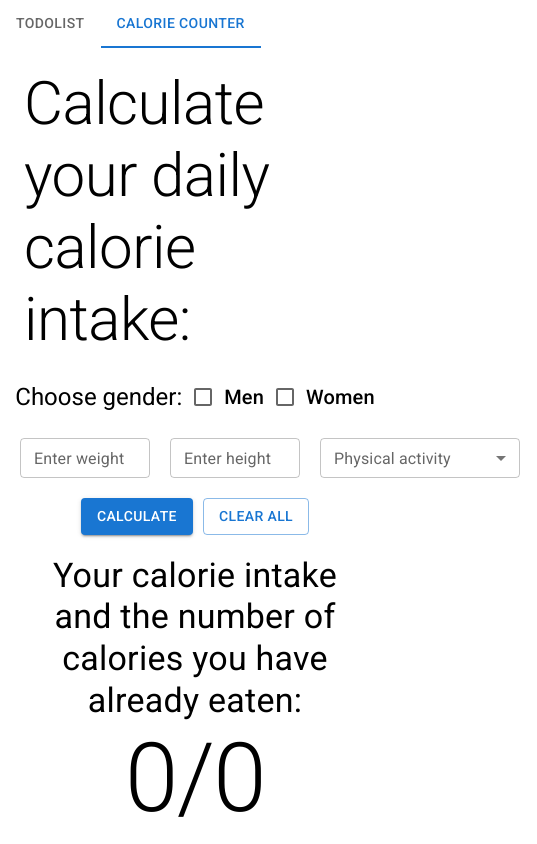
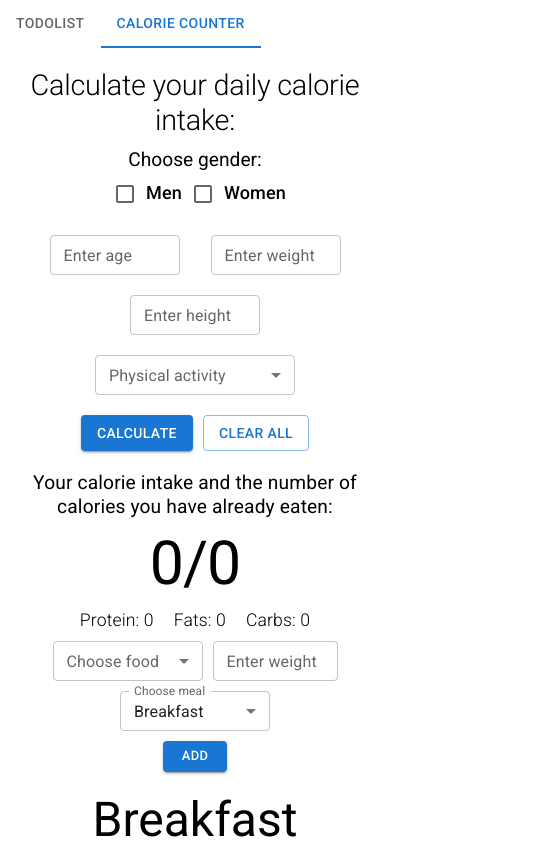
Before and after one commit to kittensgit/my-todo, a React (Create React App) app: page /calorie in a window 390 px wide. Shown: the top 844 px of the page, 537 px wide, since content can reach past the window. Built offline with nearby package versions, Linux system fonts and the light colour scheme.

Commit message:
adaptive of calorie page

```diff
--- a/src/components/meal/meals/MealForm.jsx
+++ b/src/components/meal/meals/MealForm.jsx
@@ -42,7 +42,8 @@ const MealForm = ({
     };
 
     return (
-        <Box sx={{ display: 'flex', gap: '10px', justifyContent: 'center' }}>
+        <Box className="meal-form">
+            <Box className="meal-form-fields">
                 <TextField
                     sx={{ width: '150px' }}
                     select
@@ -82,6 +83,7 @@ const MealForm = ({
                     <MenuItem value="Lunch">Lunch</MenuItem>
                     <MenuItem value="Dinner">Dinner</MenuItem>
                 </TextField>
+            </Box>
             <Button size="small" variant="contained" onClick={handleAddClick}>
                 Add
             </Button>
--- a/src/components/meal/meals/Meals.jsx
+++ b/src/components/meal/meals/Meals.jsx
@@ -116,7 +116,7 @@ const Meals = ({
     };
 
     return (
-        <Box className="meals">
+        <Box>
             <MealForm
                 addSelectedFood={addSelectedFood}
                 selectedFood={selectedFood}
@@ -129,12 +129,7 @@ const Meals = ({
                 selectedMealName={selectedMealName} // Передаем выбранное имя приема пищи
                 setSelectedMealName={setSelectedMealName} // Функция для обновления имени приема пищи
             />
-            <Box
-                sx={{
-                    display: 'flex',
-                    justifyContent: 'space-between',
-                }}
-            >
+            <Box className="meals">
                 {mealNames.map((mealName) => (
                     <Meal
                         key={mealName} // Важно добавить ключ для каждого компонента в маппинге
--- a/src/components/meal/normaCalorie/CheckboxWithLabel.jsx
+++ b/src/components/meal/normaCalorie/CheckboxWithLabel.jsx
@@ -5,7 +5,7 @@ const CheckboxWithLabel = ({ checked, onChange, label }) => {
     return (
         <Box sx={{ display: 'flex', alignItems: 'center' }}>
             <Checkbox checked={checked} onChange={onChange} />
-            <Typography variant="h6">{label}</Typography>
+            <h6 className="subtitle-gender">{label}</h6>
         </Box>
     );
 };
--- a/src/components/meal/normaCalorie/NormaCalorie.jsx
+++ b/src/components/meal/normaCalorie/NormaCalorie.jsx
@@ -42,47 +42,22 @@ const NormaCalorie = ({
             flexDirection={'column'}
             mx={3}
         >
-            <Typography
-                sx={{
-                    marginTop: '20px',
-                    marginBottom: '20px',
-                }}
-                variant="h2"
-            >
-                Calculate your daily calorie intake:
-            </Typography>
+            <h2 className="title1">Calculate your daily calorie intake:</h2>
             <NormaCalorieForm
                 saveBMRToNormaCalorie={saveBMRToNormaCalorie}
                 clearNormaCalorie={clearNormaCalorie}
             />
-            <Typography
-                sx={{
-                    marginTop: '20px',
-                    textAlign: 'center',
-                }}
-                variant="h4"
-            >
+            <h4 className="title2">
                 Your calorie intake and the number of calories you have already
                 eaten:
-            </Typography>
-            <Typography
-                sx={{
-                    marginBottom: '10px',
-                }}
-                variant="h1"
-            >
+            </h4>
+            <h1 className="title-calorie">
                 {eatenCalorie}/{normaCalorie}
-            </Typography>
+            </h1>
             <Box display={'flex'} justifyContent={'center'} gap={'20px'}>
-                <Typography variant="h4" mb={3}>
-                    Protein: {eatenProtein}
-                </Typography>
-                <Typography variant="h4" mb={3}>
-                    Fats: {eatenFats}
-                </Typography>
-                <Typography variant="h4" mb={3}>
-                    Carbs: {eatenCarbs}
-                </Typography>
+                <h4 className="title-pfc">Protein: {eatenProtein}</h4>
+                <h4 className="title-pfc">Fats: {eatenFats}</h4>
+                <h4 className="title-pfc">Carbs: {eatenCarbs}</h4>
             </Box>
         </Box>
     );
--- a/src/components/meal/normaCalorie/NormaCalorieForm.jsx
+++ b/src/components/meal/normaCalorie/NormaCalorieForm.jsx
@@ -134,14 +134,10 @@ const NormaCalorieForm = ({ saveBMRToNormaCalorie, clearNormaCalorie }) => {
     };
 
     return (
-        <Box className={'normaCalorie-form'}>
-            <Box
-                sx={{
-                    display: 'flex',
-                    alignItems: 'center',
-                }}
-            >
-                <Typography variant="h5">Choose gender:</Typography>
+        <Box className="normaCalorie-form">
+            <Box className="normaCalorie-checkboxes">
+                <h5 className="title-gender">Choose gender:</h5>
+                <Box display={'flex'}>
                     <CheckboxWithLabel
                         checked={isMenChecked}
                         onChange={handleChangeMen}
@@ -152,6 +148,7 @@ const NormaCalorieForm = ({ saveBMRToNormaCalorie, clearNormaCalorie }) => {
                         onChange={handleChangeWomen}
                         label={'Women'}
                     />
+                </Box>
             </Box>
             <Box className="normaCalorie-fields">
                 <TextFieldWithLabel
--- a/src/index.css
+++ b/src/index.css
@@ -61,6 +61,60 @@ input {
     margin-right: 8px;
 }
 
+.title1 {
+    margin-top: 20px;
+    margin-bottom: 20px;
+    font-weight: 300;
+    font-size: 3.75rem;
+    line-height: 1.2;
+    letter-spacing: -0.00833em;
+    font-family: 'Roboto', sans-serif;
+}
+
+.title-gender {
+    font-family: 'Roboto', sans-serif;
+    font-weight: 400;
+    font-size: 1.5rem;
+    line-height: 1.334;
+}
+
+.subtitle-gender {
+    font-family: 'Roboto', 'Helvetica', 'Arial', sans-serif;
+    font-weight: 500;
+    font-size: 1.25rem;
+    line-height: 1.6;
+    letter-spacing: 0.0075em;
+}
+
+.title2 {
+    font-family: 'Roboto', sans-serif;
+    font-weight: 400;
+    font-size: 2.125rem;
+    line-height: 1.235;
+    letter-spacing: 0.00735em;
+    margin-top: 20px;
+    text-align: center;
+}
+
+.title-calorie {
+    font-family: 'Roboto', sans-serif;
+    font-weight: 400;
+    font-size: 6rem;
+    line-height: 1.167;
+    letter-spacing: -0.01562em;
+    margin-bottom: 10px;
+    margin-top: 10px;
+}
+
+.title-pfc {
+    font-family: 'Roboto', sans-serif;
+    font-weight: 300;
+    font-size: 2.125rem;
+    line-height: 1.235;
+    letter-spacing: 0.00735em;
+    margin-bottom: 10px;
+}
+
 .delete {
     margin-left: 5px;
 }
@@ -97,9 +151,23 @@ input {
 .meals {
     display: flex;
     padding: 0 60px;
-    flex-direction: column;
-    margin-bottom: 140px;
-    justify-content: space-between;
+    margin-bottom: 80px;
+    justify-content: space-around;
+    flex-wrap: wrap;
+}
+
+.meal-form {
+    display: flex;
+    gap: 10px;
+    justify-content: center;
+}
+
+.meal-form-fields {
+    display: flex;
+    gap: 10px;
+    flex-wrap: wrap;
+    justify-content: center;
+    align-items: center;
 }
 
 .meal {
@@ -125,9 +193,15 @@ input {
     justify-content: space-between;
 }
 
+.normaCalorie-checkboxes {
+    display: flex;
+    align-items: center;
+}
+
 .normaCalorie-fields {
     display: flex;
     gap: 10px;
+    margin: 0 20px;
 }
 
 @media (max-width: 1350px) {
@@ -137,8 +211,36 @@ input {
     .normaCalorie-fields {
         gap: 20px;
     }
-    .meals {
-        padding: 0 15px;
+}
+
+@media (max-width: 916px) {
+    .title1 {
+        font-size: 3.2rem;
+        margin-bottom: 10px;
+    }
+    .title2 {
+        font-size: 2rem;
+    }
+    .title-calorie {
+        font-size: 5.6rem;
+    }
+    .title-pfc {
+        font-size: 1.9rem;
+    }
+}
+
+@media (max-width: 788px) {
+    .title1 {
+        font-size: 2.6rem;
+    }
+    .title2 {
+        font-size: 1.6rem;
+    }
+    .title-calorie {
+        font-size: 5rem;
+    }
+    .title-pfc {
+        font-size: 1.5rem;
     }
 }
 
@@ -160,4 +262,54 @@ input {
         align-items: center;
         gap: 10px;
     }
+    .normaCalorie-fields {
+        justify-content: space-around;
+        flex-wrap: wrap;
+    }
 }
+
+@media (max-width: 649px) {
+    .title1 {
+        font-size: 2.1rem;
+    }
+    .title2 {
+        font-size: 1.3rem;
+    }
+    .title-calorie {
+        font-size: 4.4rem;
+    }
+    .title-pfc {
+        font-size: 1.2rem;
+    }
+}
+
+@media (max-width: 534px) {
+    .title1 {
+        text-align: center;
+        font-size: 1.8rem;
+    }
+    .title-gender {
+        font-size: 1.2rem;
+    }
+    .subtitle-gender {
+        font-size: 1.13rem;
+    }
+    .title2 {
+        font-size: 1.2rem;
+    }
+    .title-calorie {
+        font-size: 3.8rem;
+    }
+    .title-pfc {
+        font-size: 1.1rem;
+    }
+    .meal-form {
+        flex-wrap: wrap;
+    }
+}
+
+@media (max-width: 408px) {
+    .normaCalorie-checkboxes {
+        flex-direction: column;
+    }
+}
```
Lines whose indentation alone changed are shown as unchanged.
